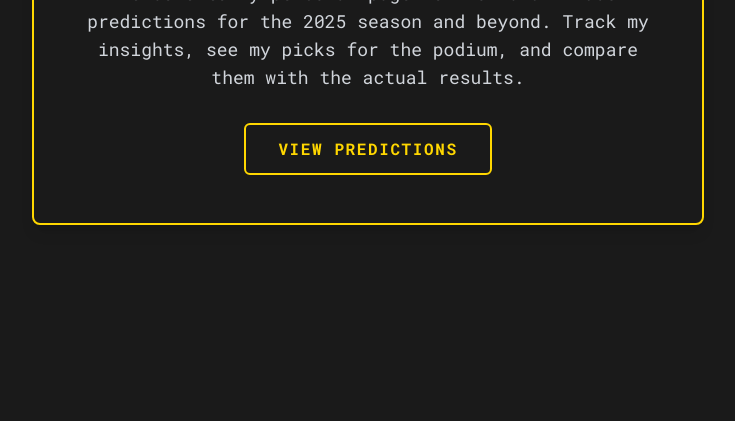
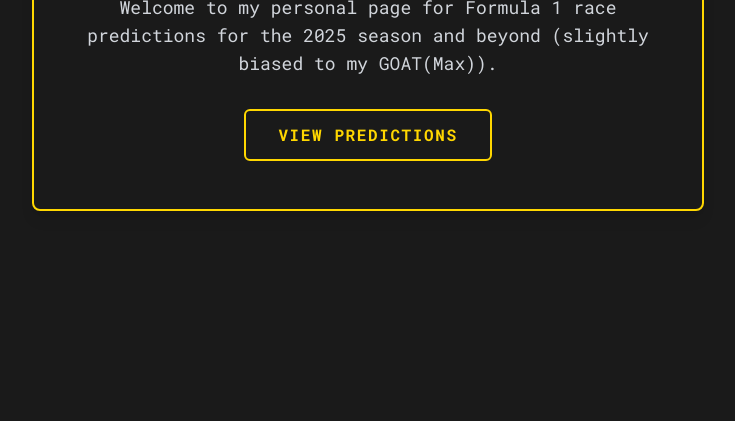
Before and after one commit to sivendh/f1-predictions, a plain HTML site: page index.html in a window 1280 px wide. Shown: the part 379-800 px from the top of the page, without its empty margins (272-1007 px from the left). Drawn offline with nearby package versions, Linux system fonts and the light colour scheme.

Commit message:
Update index.html

```diff
--- a/index.html
+++ b/index.html
@@ -34,7 +34,7 @@
         F1 Grand Prix Predictions
       </h1>
       <p class="text-lg text-gray-300 mb-8">
-        Welcome to my personal page for Formula 1 race predictions for the 2025 season and beyond. Track my insights, see my picks for the podium, and compare them with the actual results.
+        Welcome to my personal page for Formula 1 race predictions for the 2025 season and beyond (slightly biased to my GOAT(Max)).
       </p>
       <a href="predictions.html" class="inline-block bg-transparent border-2 border-gold text-gold font-bold py-3 px-8 rounded-md uppercase tracking-widest transition-all duration-300 ease-in-out bg-gold-hover">
         View Predictions
```
